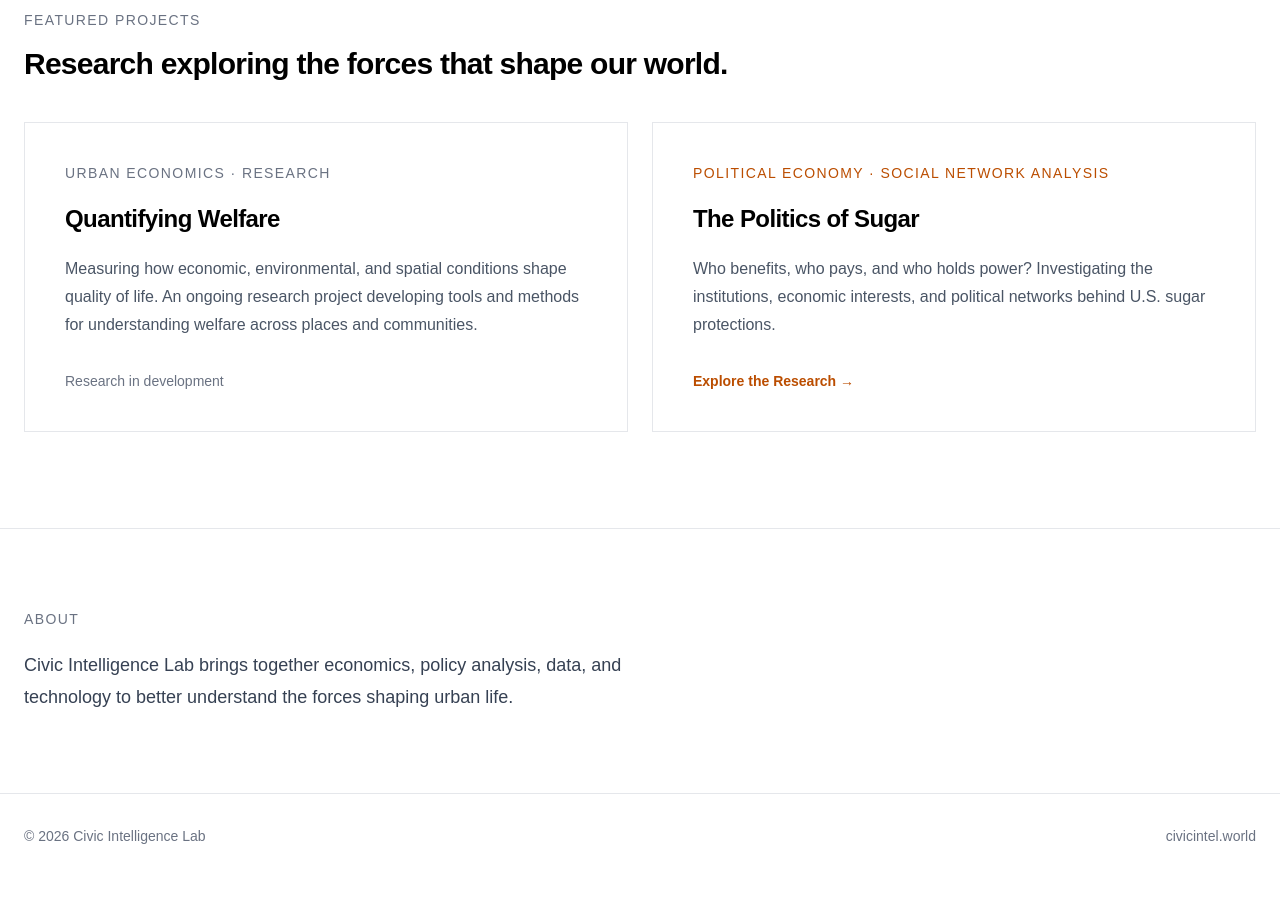
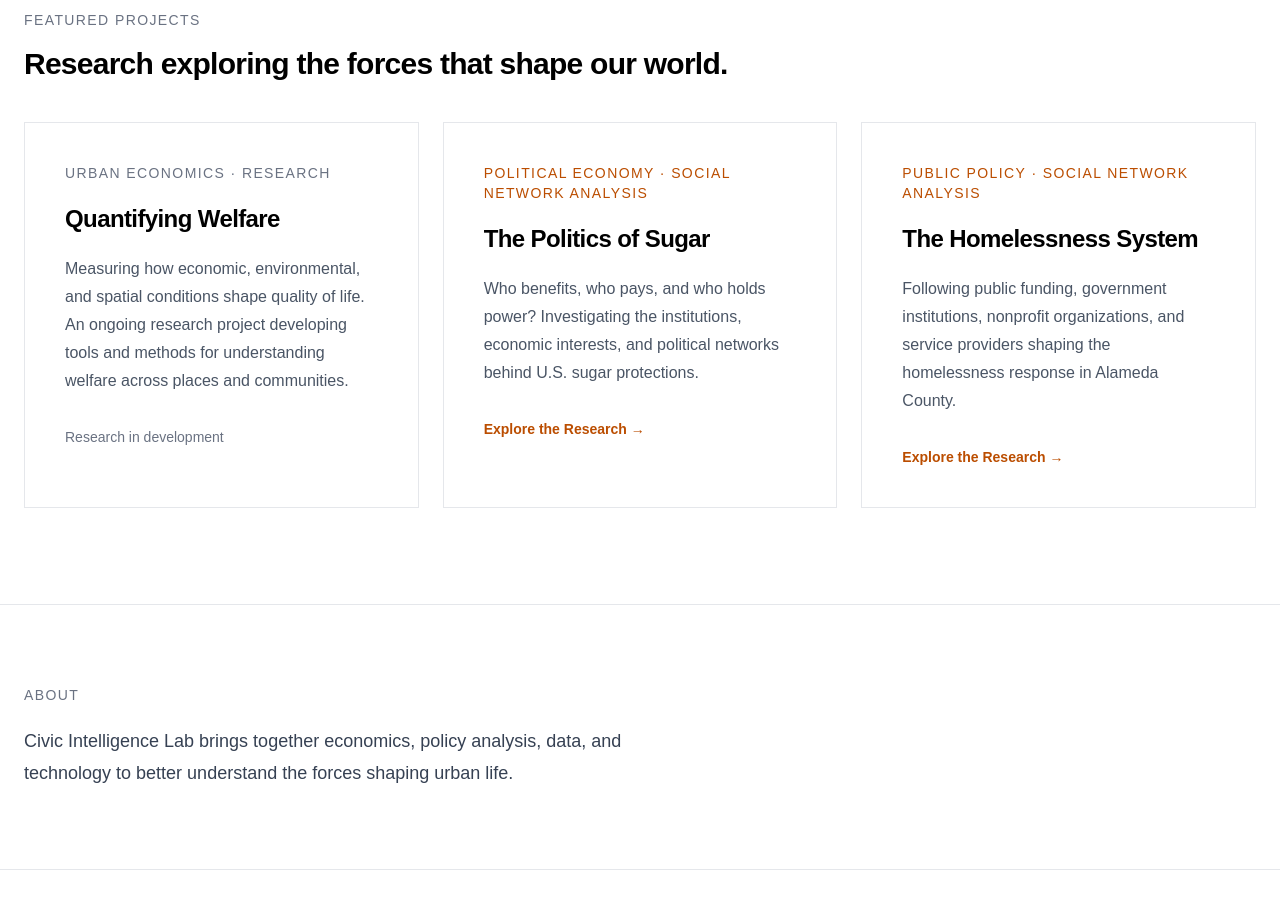
Before and after one commit to gerverhlopez-goesgit/CivicIntel, a Next.js app: page / in a window 1280 px wide. Shown: the part 1340-2244 px from the top of the page. Before the commit the page ends 2218 px from the top, so only its background shows below. Built offline with nearby package versions, Linux system fonts and the light colour scheme.

Commit message:
Add Homelessness System to Civic Intel homepage

```diff
--- a/app/page.tsx
+++ b/app/page.tsx
@@ -96,7 +96,7 @@ export default function Home() {
           Research exploring the forces that shape our world.
         </h2>
 
-        <div className="mt-10 grid gap-6 md:grid-cols-2">
+        <div className="mt-10 grid gap-6 md:grid-cols-2 lg:grid-cols-3">
 
           {/* Project 1: Quantifying Welfare */}
           <div className="border border-gray-200 p-8 md:p-10">
@@ -144,6 +144,29 @@ export default function Home() {
             </p>
           </a>
 
+{/* Project 3: The Homelessness System */}
+<a
+  href="/projects/homelessness"
+  className="group block border border-gray-200 p-8 transition-all duration-200 hover:border-amber-600 hover:shadow-lg md:p-10"
+>
+  <p className="text-sm uppercase tracking-widest text-amber-700">
+    Public Policy · Social Network Analysis
+  </p>
+
+  <h3 className="mt-5 text-2xl font-semibold tracking-tight">
+    The Homelessness System
+  </h3>
+
+  <p className="mt-5 leading-7 text-gray-600">
+    Following public funding, government institutions,
+    nonprofit organizations, and service providers
+    shaping the homelessness response in Alameda County.
+  </p>
+
+  <p className="mt-8 text-sm font-semibold text-amber-700 group-hover:underline">
+    Explore the Research →
+  </p>
+</a>
         </div>
       </section>
 
```
